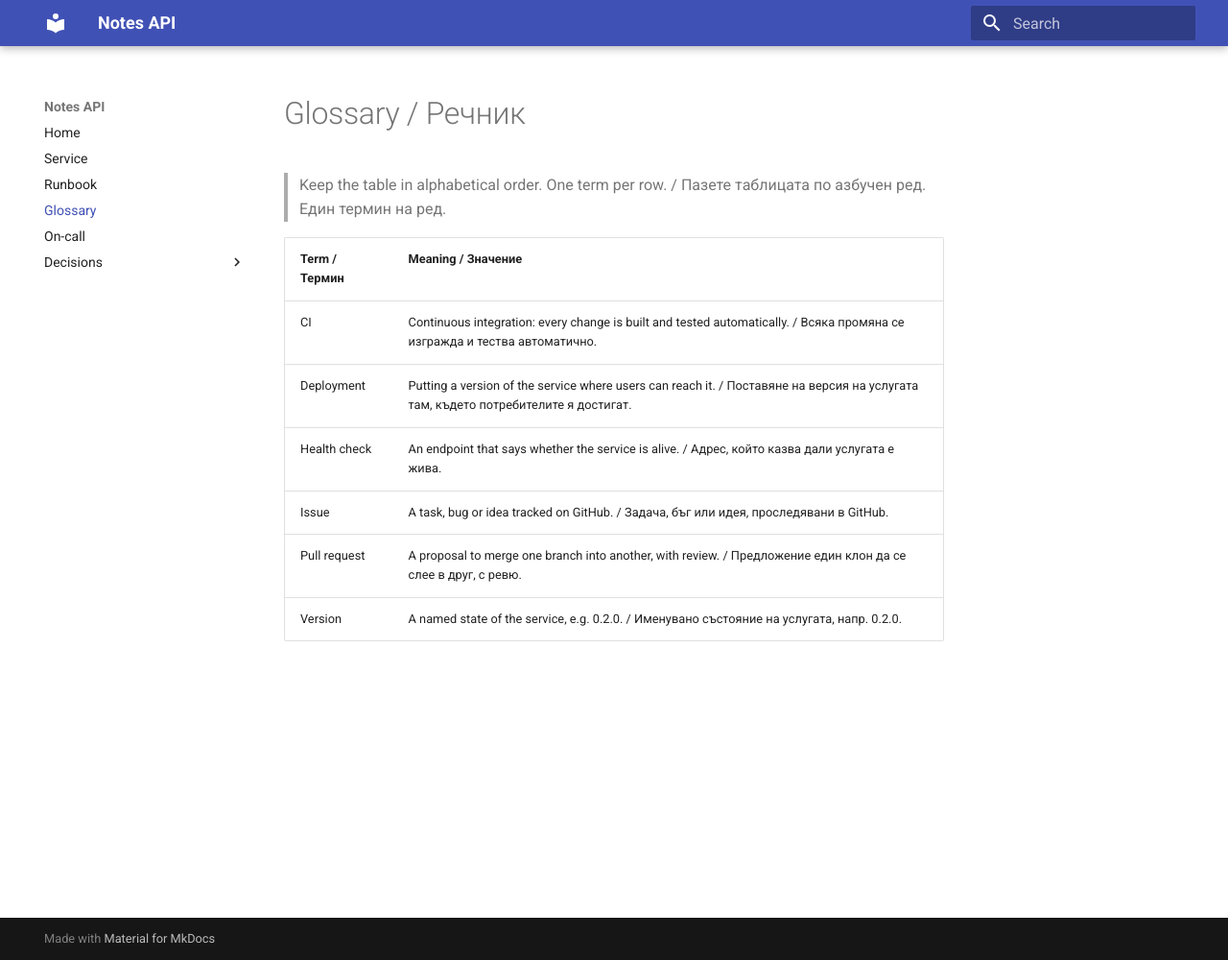
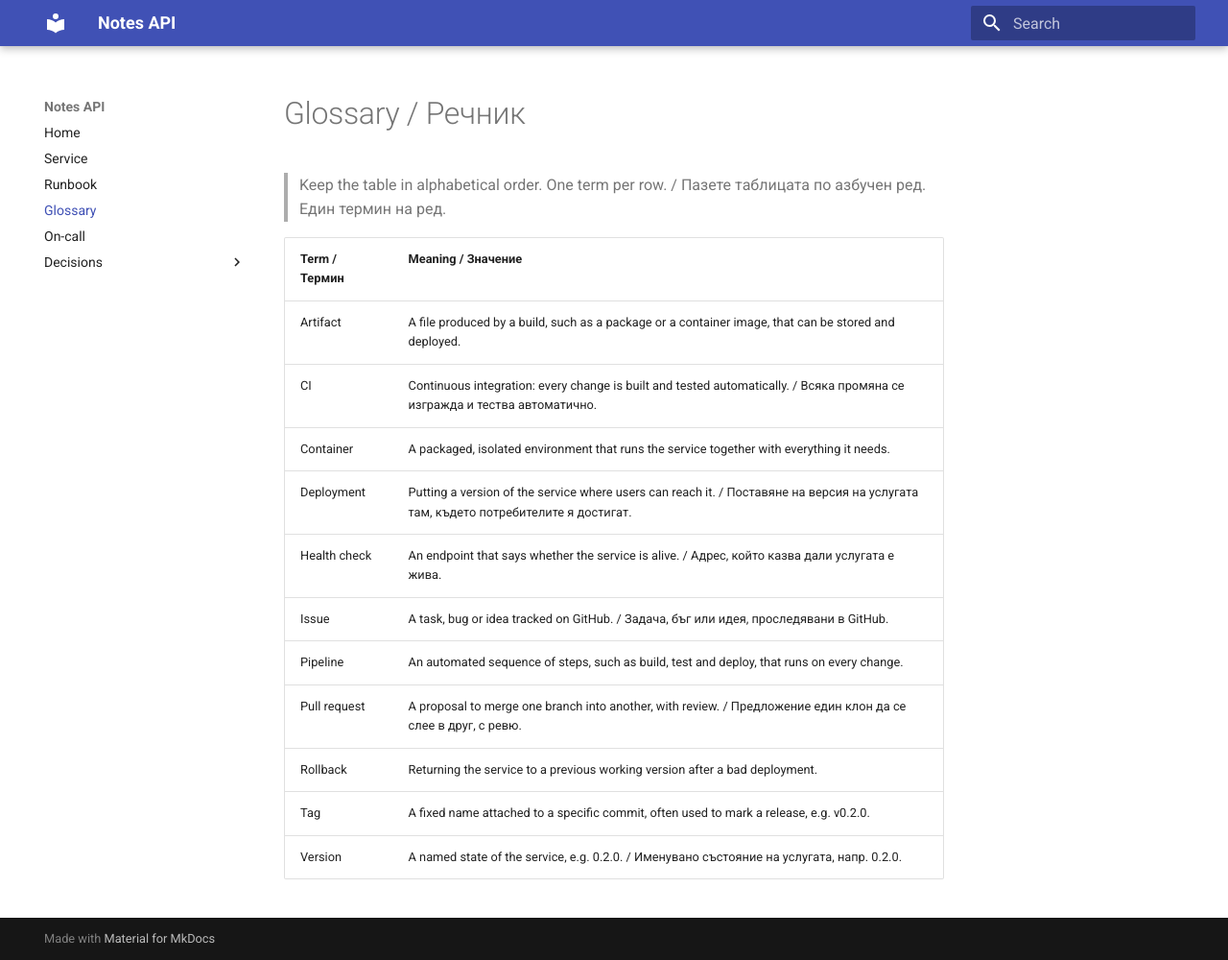
Before and after one commit to Namute2/devops-labs-fn371223051, an MkDocs documentation site: the page built from docs/glossary.md, in a window 1280 px wide and 1000 px high. Shown: the whole window at 96% size. Built offline with MkDocs 1.6.1 and Material for MkDocs 9.7.7, drawn with Linux system fonts in a browser that asks for light colours.

Commit message:
Added glossary

```diff
--- a/docs/glossary.md
+++ b/docs/glossary.md
@@ -4,9 +4,14 @@
 
 | Term / Термин | Meaning / Значение |
 |---|---|
+| Artifact | A file produced by a build, such as a package or a container image, that can be stored and deployed. |
 | CI | Continuous integration: every change is built and tested automatically. / Всяка промяна се изгражда и тества автоматично. |
+| Container | A packaged, isolated environment that runs the service together with everything it needs. |
 | Deployment | Putting a version of the service where users can reach it. / Поставяне на версия на услугата там, където потребителите я достигат. |
 | Health check | An endpoint that says whether the service is alive. / Адрес, който казва дали услугата е жива. |
 | Issue | A task, bug or idea tracked on GitHub. / Задача, бъг или идея, проследявани в GitHub. |
+| Pipeline | An automated sequence of steps, such as build, test and deploy, that runs on every change. |
 | Pull request | A proposal to merge one branch into another, with review. / Предложение един клон да се слее в друг, с ревю. |
+| Rollback | Returning the service to a previous working version after a bad deployment. |
+| Tag | A fixed name attached to a specific commit, often used to mark a release, e.g. v0.2.0. |
 | Version | A named state of the service, e.g. 0.2.0. / Именувано състояние на услугата, напр. 0.2.0. |
```
